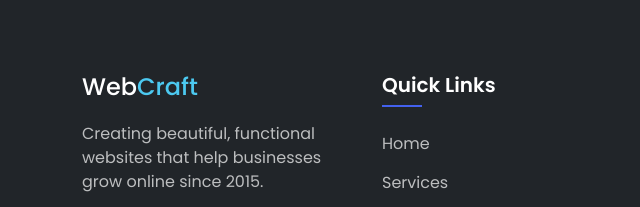
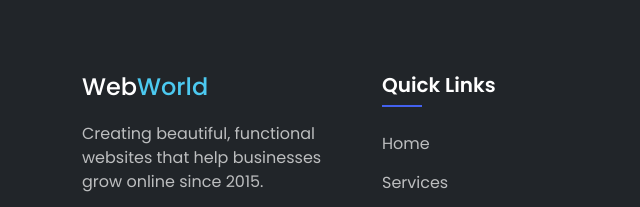
Before and after one commit to notmunthasir/Website-prototype, a plain HTML site: page index.html in a window 1280 px wide. Shown: the part 4847-5054 px from the top of the page, 0-640 px from the left. Drawn offline with nearby package versions, Linux system fonts and the light colour scheme.

Commit message:
Update index.html

```diff
--- a/index.html
+++ b/index.html
@@ -374,7 +374,7 @@
             <div class="footer-content">
                 <div class="footer-column">
                     <div class="footer-logo">
-                        <h2>Web<span>Craft</span></h2>
+                        <h2>Web<span>World</span></h2>
                     </div>
                     <p>Creating beautiful, functional websites that help businesses grow online since 2015.</p>
                     <div class="social-links">
```
